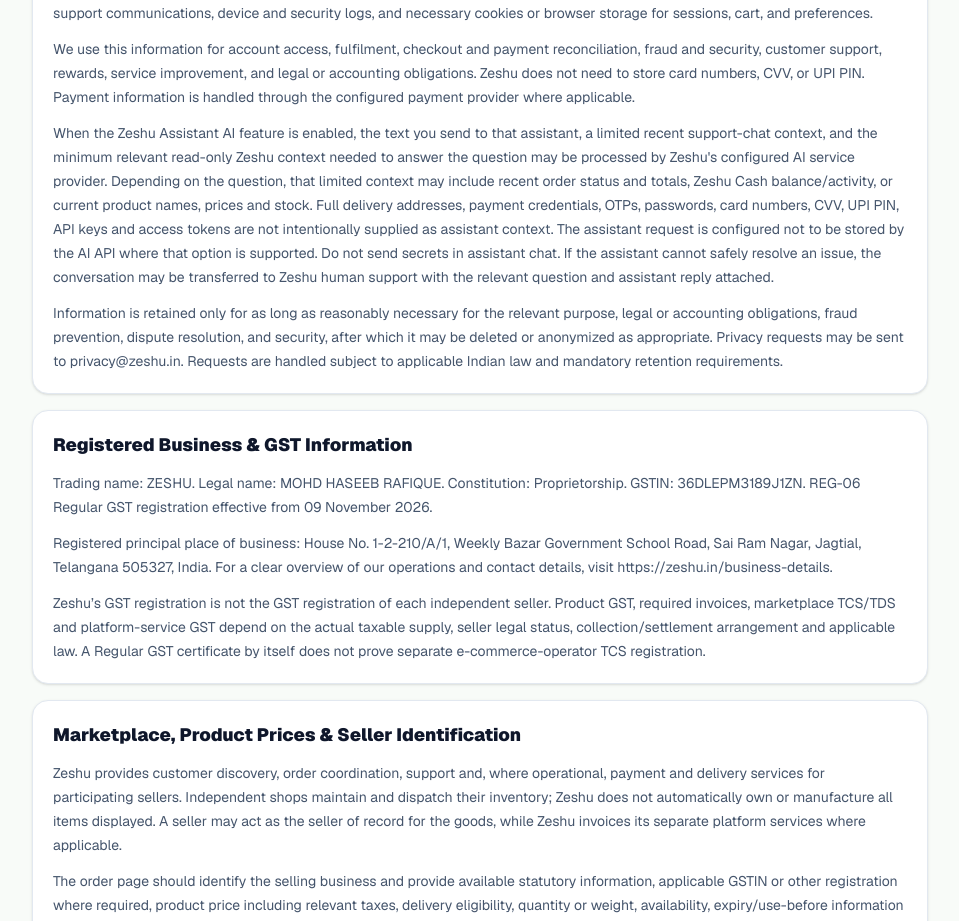
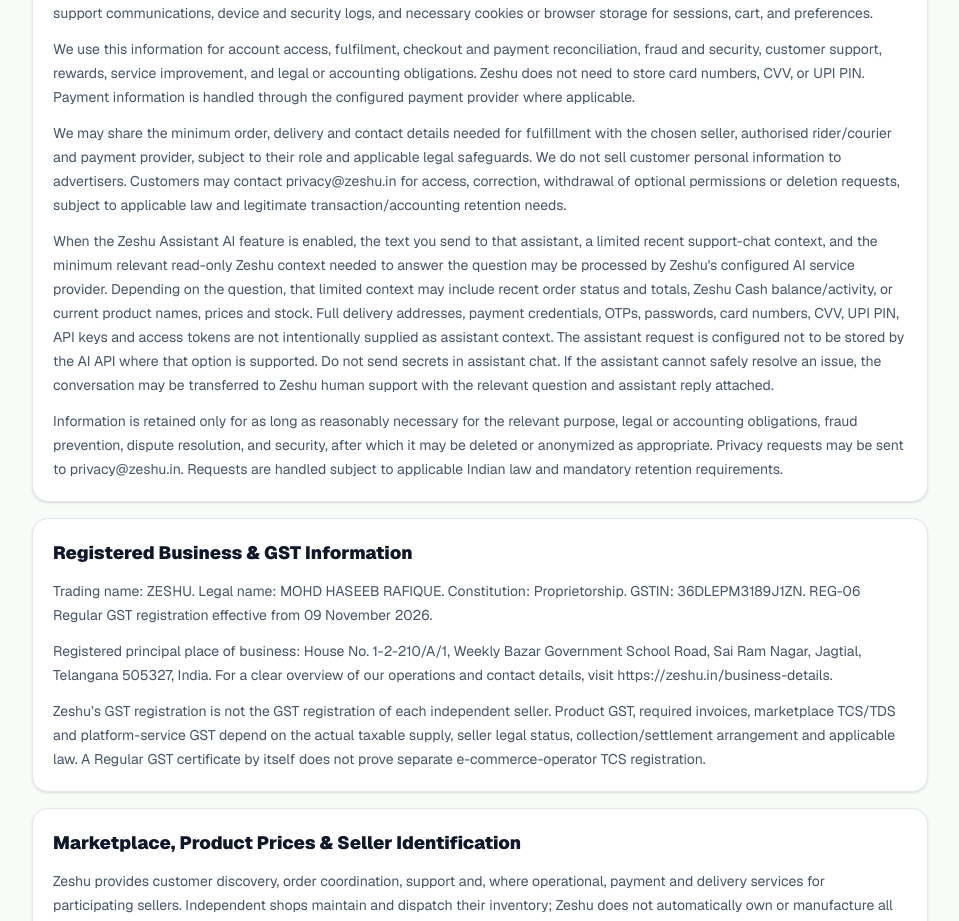
Before and after one commit to haseeb0127/zeshu-web, a Next.js app: page /policies in a window 1280 px wide. Shown: the part 1040-1961 px from the top of the page, without its empty margins (160-1119 px from the left). Built offline with nearby package versions, Linux system fonts and the light colour scheme.

Commit message:
Disclose limited seller courier and PSP data sharing, user privacy controls

```diff
--- a/app/policies/page.tsx
+++ b/app/policies/page.tsx
@@ -17,6 +17,7 @@ const sections = [
     body: [
       'Zeshu may process name or profile information, phone or email, authentication identifiers, delivery addresses, location information when permission is granted or a location feature is used, cart and favorites, order history, payment transaction references and status, support communications, device and security logs, and necessary cookies or browser storage for sessions, cart, and preferences.',
       'We use this information for account access, fulfilment, checkout and payment reconciliation, fraud and security, customer support, rewards, service improvement, and legal or accounting obligations. Zeshu does not need to store card numbers, CVV, or UPI PIN. Payment information is handled through the configured payment provider where applicable.',
+      'We may share the minimum order, delivery and contact details needed for fulfillment with the chosen seller, authorised rider/courier and payment provider, subject to their role and applicable legal safeguards. We do not sell customer personal information to advertisers. Customers may contact privacy@zeshu.in for access, correction, withdrawal of optional permissions or deletion requests, subject to applicable law and legitimate transaction/accounting retention needs.',
       'When the Zeshu Assistant AI feature is enabled, the text you send to that assistant, a limited recent support-chat context, and the minimum relevant read-only Zeshu context needed to answer the question may be processed by Zeshu\'s configured AI service provider. Depending on the question, that limited context may include recent order status and totals, Zeshu Cash balance/activity, or current product names, prices and stock. Full delivery addresses, payment credentials, OTPs, passwords, card numbers, CVV, UPI PIN, API keys and access tokens are not intentionally supplied as assistant context. The assistant request is configured not to be stored by the AI API where that option is supported. Do not send secrets in assistant chat. If the assistant cannot safely resolve an issue, the conversation may be transferred to Zeshu human support with the relevant question and assistant reply attached.',
       'Information is retained only for as long as reasonably necessary for the relevant purpose, legal or accounting obligations, fraud prevention, dispute resolution, and security, after which it may be deleted or anonymized as appropriate. Privacy requests may be sent to privacy@zeshu.in. Requests are handled subject to applicable Indian law and mandatory retention requirements.',
     ],
```
